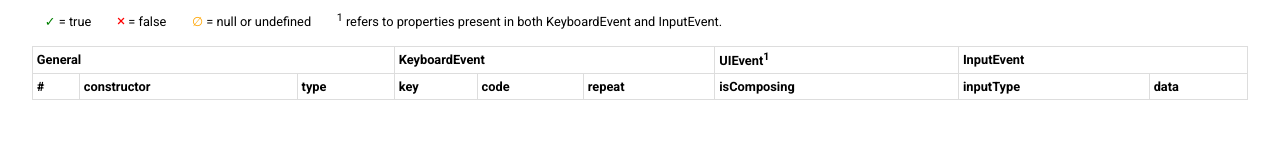
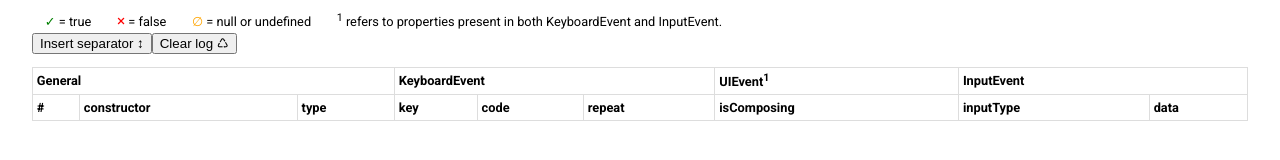
Before and after one commit to danburzo/input-methods, a React app: page / in a window 1280 px wide. Shown: the part 256-416 px from the top of the page. Built offline with nearby package versions, Linux system fonts and the light colour scheme.

Commit message:
Fixes #16, fixes #17; clear log/insert separator

```diff
--- a/ui-event-viewer/assets/style.css
+++ b/ui-event-viewer/assets/style.css
@@ -103,6 +103,14 @@ table caption {
 	background-color: #fff;
 }
 
+.logger__row--separator {
+	background-color: #eee;
+}
+
+.logger__row--separator * {
+	color: #999 !important;
+}
+
 .logger__table pre,
 .logger__table code,
 .logger__table kbd {
--- a/ui-event-viewer/src/components/EventLogger.js
+++ b/ui-event-viewer/src/components/EventLogger.js
@@ -19,6 +19,10 @@ export default class EventLogger extends React.Component {
 					<li>{this.renderBoolean(undefined)} = null or undefined</li>
 					<li><sup>1</sup> refers to properties present in both KeyboardEvent and InputEvent.</li>
 				</ul>
+				<div>
+					<button onClick={this.props.insertSeparator}>Insert separator ↕</button>
+					<button onClick={this.props.clearLog}>Clear log ♺</button>
+				</div>
 			</caption>
 			<thead>
 				<tr>
@@ -45,6 +49,7 @@ export default class EventLogger extends React.Component {
 			<tbody>
 			{
 				logs.map(entry =>
+
 					<tr key={entry.index} className={
 						'logger__row logger__row--' + entry.kind + (
 							entry.isNativeCounterpart ? ' logger__row--native-counterpart' : ''
--- a/ui-event-viewer/src/index.js
+++ b/ui-event-viewer/src/index.js
@@ -1,7 +1,9 @@
+
 import EventLogger from './components/EventLogger';
 import EventListenerRaw from './components/EventListenerRaw';
 import EventListenerReact from './components/EventListenerReact';
 import serializeEvent from './utils/serialize-event';
+import { getNextKey } from './utils/generate-key';
 import React from 'react';
 import ReactDOM from 'react-dom';
 import { Stack } from 'immutable';
@@ -18,14 +20,28 @@ const log_event = (e, callbackName) => {
 		add_log(serializeEvent(e.nativeEvent, null, true));
 	}
 	add_log(serializeEvent(e, callbackName));
+	render_logs();
 
+};
+
+const clear_log = () => {
+	logs = new Stack();
+	render_logs();
+}
+
+const insert_separator = () => {
+	add_log({ index: getNextKey(), kind: 'separator' });
+	render_logs();
+}
+
+const render_logs = () => {
 	if (logger_el) {
 		logger_el.setState({ logs });
 	}
-};
+}
 
 ReactDOM.render(
-	<EventLogger logs={logs} ref={el => logger_el = el}/>,
+	<EventLogger logs={logs} ref={el => logger_el = el} clearLog={clear_log} insertSeparator={insert_separator}/>,
 	document.querySelector('.logger')
 );
 
--- /dev/null
+++ b/ui-event-viewer/src/utils/generate-key.js
@@ -0,0 +1,4 @@
+let key = 1;
+
+export const getKey = () => key;
+export const getNextKey = () => key++;
--- a/ui-event-viewer/src/utils/serialize-event.js
+++ b/ui-event-viewer/src/utils/serialize-event.js
@@ -1,8 +1,8 @@
-let key = 1;
+import { getKey, getNextKey } from './generate-key';
 
 export default (e, callbackName, isNativeCounterpart) => {
 
-	const index = isNativeCounterpart ? `⮑ ${key}` : key++;
+	const index = isNativeCounterpart ? `⮑ ${getKey()}` : getNextKey();
 
 	const ret = {
 		kind: e.constructor.name,
```
Also changed, not shown: ui-event-viewer/dist/bundle.js.
